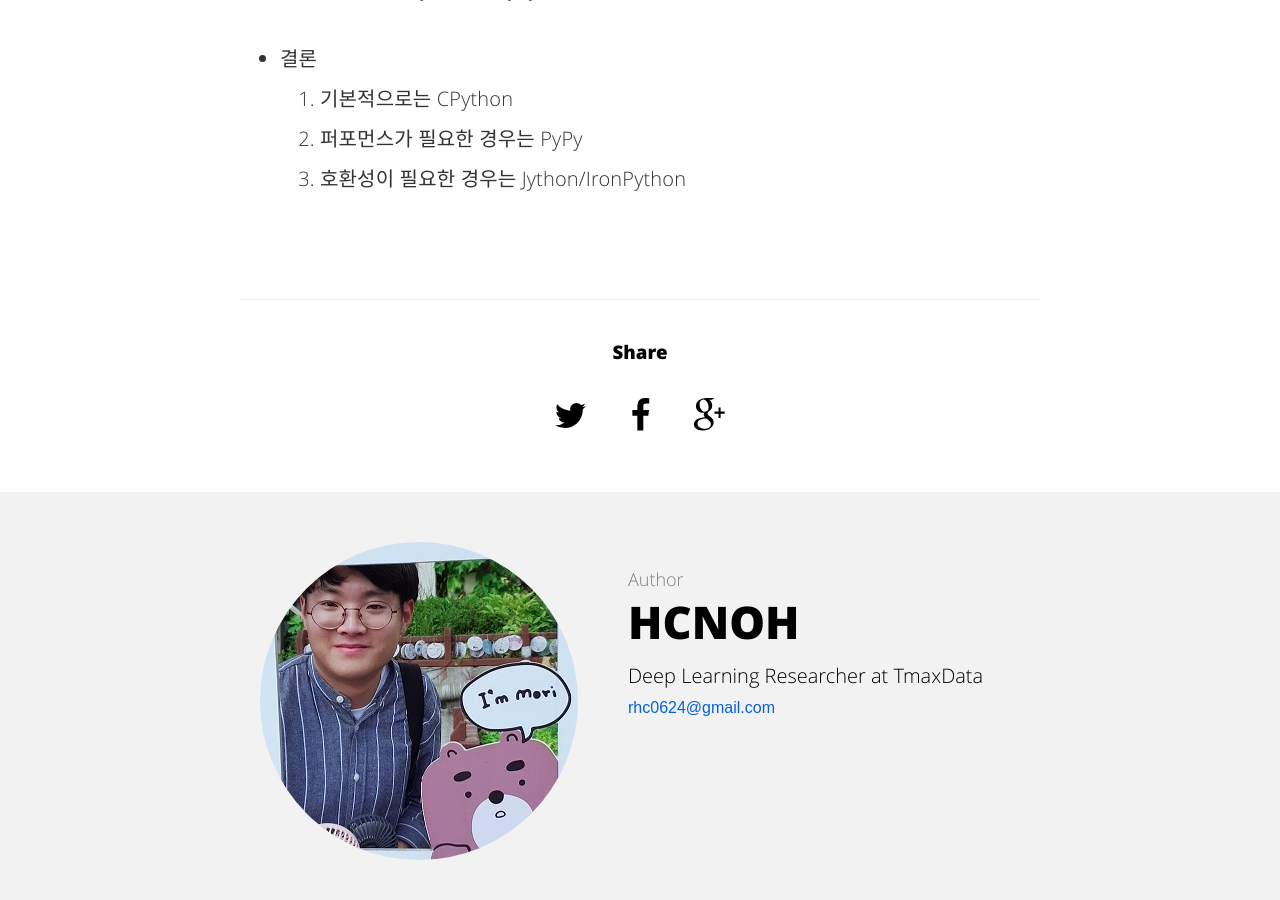
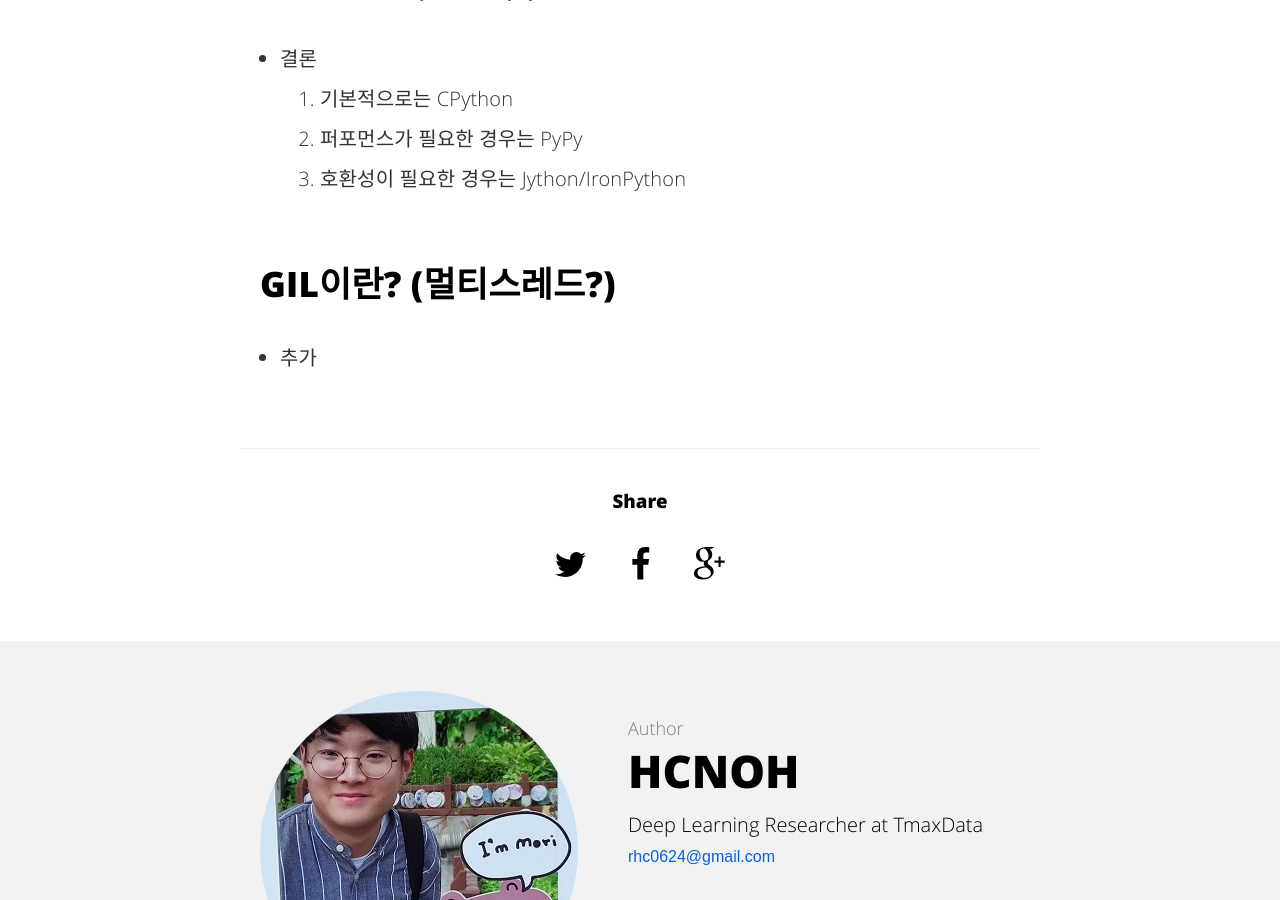
Before and after one commit to hcnoh/blog-prev, a Jekyll site: the page built from _posts/2018-09-09-effective-python-way01.md, in a window 1280 px wide and 900 px high, scrolled down 3498 px. Built offline with Jekyll 4.4.1, drawn with Linux system fonts in a browser that asks for light colours; comment, search, counter and statistics services are not loaded.

Commit message:
Update 2018-09-09-effective-python-way01.md

```diff
--- a/_posts/2018-09-09-effective-python-way01.md
+++ b/_posts/2018-09-09-effective-python-way01.md
@@ -69,3 +69,6 @@ sys.version_info(major=3, minor=4, micro=2, releaselevel='final', serial=0)
 1. 기본적으로는 CPython
 2. 퍼포먼스가 필요한 경우는 PyPy
 3. 호환성이 필요한 경우는 Jython/IronPython
+
+## GIL이란? (멀티스레드?)
+- 추가
```
